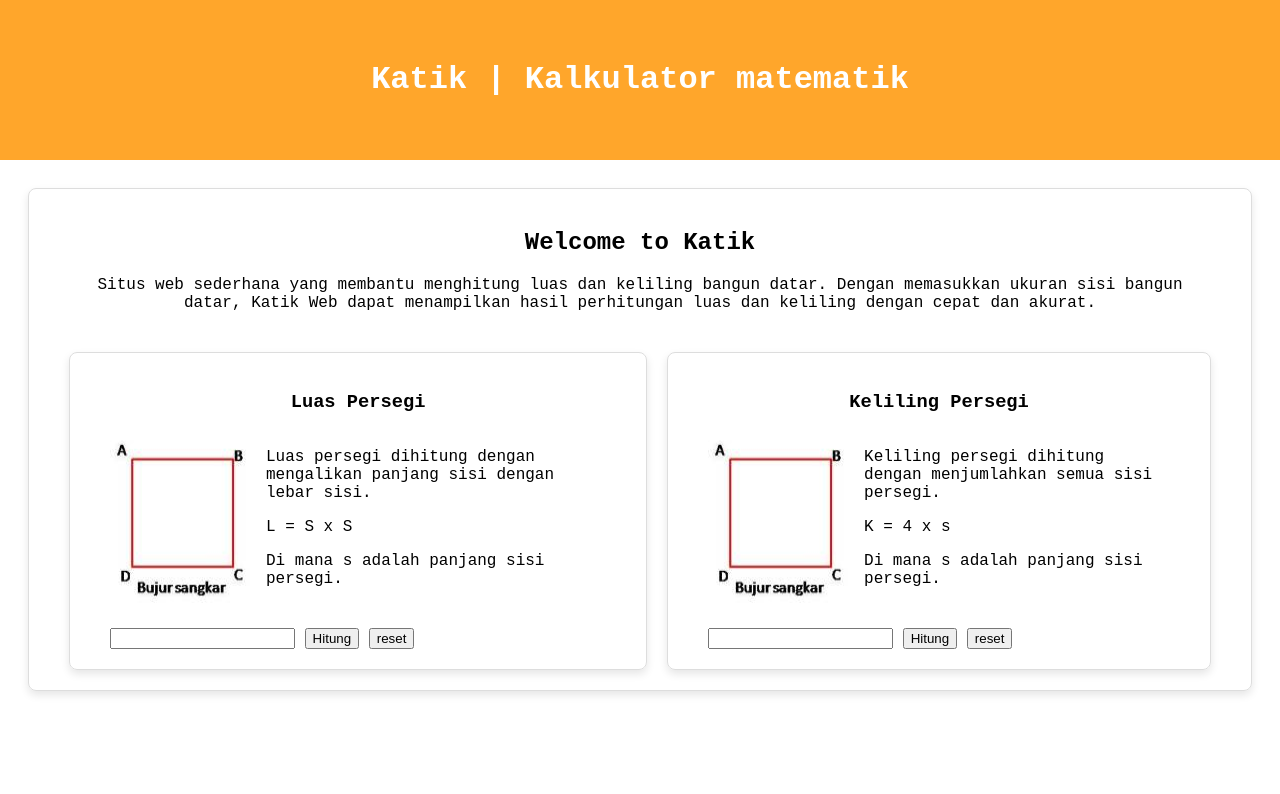
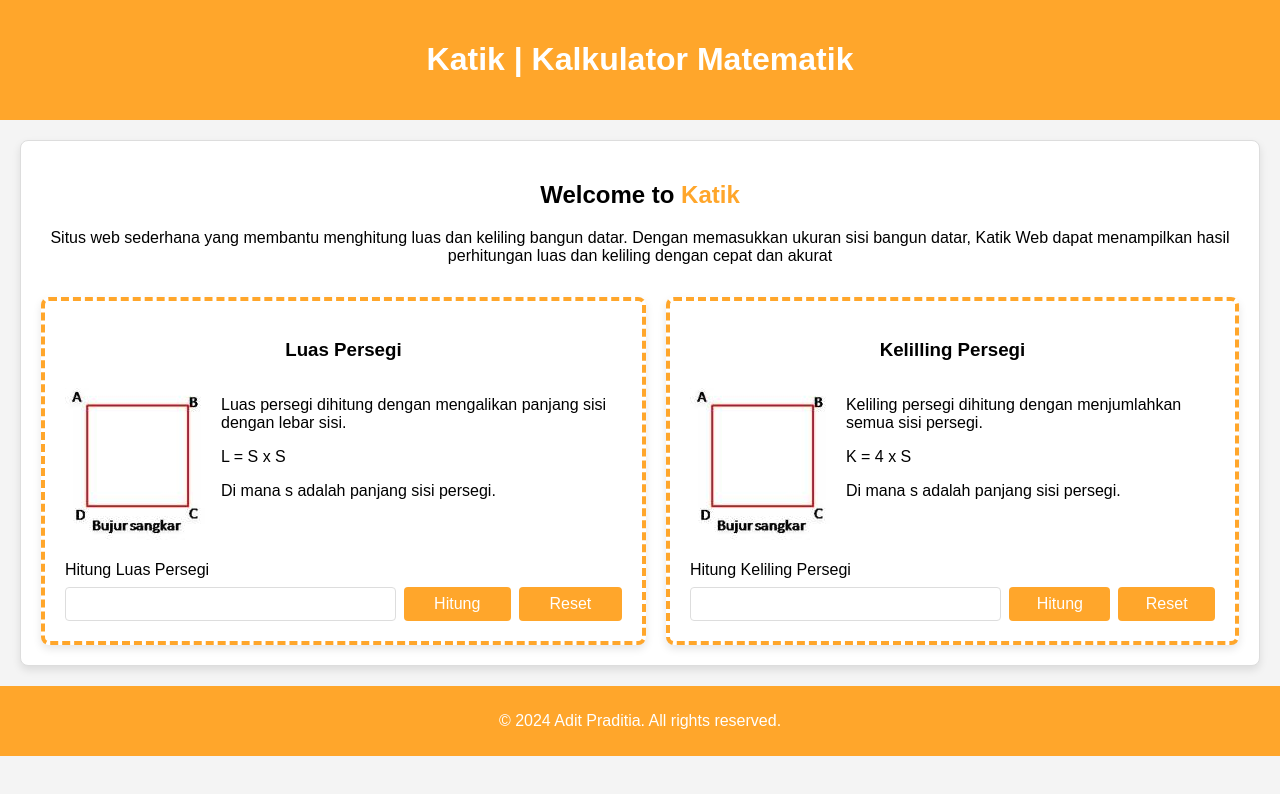
Before and after one commit to revou-fundamental-course/8-jan-24-praditia12, a plain HTML site: page index.html in a window 1280 px wide. Drawn offline with Linux system fonts and the light colour scheme.

Commit message:
slicing design part 2

```diff
--- a/css/style.css
+++ b/css/style.css
@@ -1,18 +1,19 @@
 body {
     margin: 0;
     padding: 0;
-    font-family: 'Courier New', Courier, monospace;
+    font-family: 'Montserrat', sans-serif;
+    background-color: #f4f4f4;
 }
 
 header {
     text-align: center;
     background-color: #FFA62B;
-    padding: 40px 0;
+    padding: 20px 0;
     color: white;
 }
 
 .container {
-    margin: 28px;
+    margin: 20px;
 }
 
 .card {
@@ -20,17 +21,26 @@ header {
     border-radius: 8px;
     overflow: hidden;
     box-shadow: 0 4px 8px rgba(0, 0, 0, 0.1);
-    padding: 20px 40px;
+    padding: 20px;
+    background-color: #fff;
 }
 
 .content-header {
     text-align: center;
-    margin-bottom: 40px;
+    margin-bottom: 32px;
+}
+
+span {
+    color: #FFA62B;
 }
 
 .content-body {
     display: flex;
     gap: 20px;
+}
+
+.content-body .card {
+    border: 4px dashed #FFA62B;
 }
 
 .content-body .card h3 {
@@ -43,9 +53,46 @@ header {
 }
 
 form {
-    margin-top: 24px;
+    margin-top: 20px;
+}
+
+label {
+    display: block;
+    margin-bottom: 8px;
+}
+
+.container-input {
+    display: flex;
+    gap: 8px;
+}
+
+input {
+    flex-grow: 3;
+    padding: 8px;
+    border: 1px solid #ddd;
+    border-radius: 4px;
+    box-sizing: border-box;
 }
 
 button {
-    flex: 2;
+    flex-grow: 1;
+    padding: 8px;
+    border: none;
+    border-radius: 4px;
+    cursor: pointer;
+    font-size: 16px;
+    background-color: #FFA62B;
+    color: #fff;
+    transition: background-color 0.3s ease;
 }
+
+button:hover {
+    background-color: #ec9128;
+}
+
+footer {
+    text-align: center;
+    padding: 10px;
+    background-color: #FFA62B;
+    color: #fff;
+}
--- a/index.html
+++ b/index.html
@@ -3,29 +3,29 @@
     <head>
         <meta charset="UTF-8" />
         <meta name="viewport" content="width=device-width, initial-scale=1.0" />
-        <title>Document</title>
+        <title>Katik | Kalkulator Matematik</title>
         <link rel="stylesheet" href="css/style.css" />
     </head>
     <body>
         <header>
-            <h1>Katik | Kalkulator matematik</h1>
+            <h1>Katik | Kalkulator Matematik</h1>
         </header>
         <main>
             <div class="container">
                 <div class="card">
                     <div class="content-header">
-                        <h2>Welcome to Katik</h2>
+                        <h2>Welcome to <span>Katik</span></h2>
                         <p>
                             Situs web sederhana yang membantu menghitung luas dan keliling bangun datar. Dengan
                             memasukkan ukuran sisi bangun datar, Katik Web dapat menampilkan hasil perhitungan luas dan
-                            keliling dengan cepat dan akurat.
+                            keliling dengan cepat dan akurat
                         </p>
                     </div>
                     <div class="content-body">
                         <div class="card">
                             <h3>Luas Persegi</h3>
                             <div class="keterangan">
-                                <img src="assets/persegi.jpg" alt="persegi" />
+                                <img src="assets/persegi.jpg" alt="Luas Persegi Image" />
                                 <div>
                                     <p>Luas persegi dihitung dengan mengalikan panjang sisi dengan lebar sisi.</p>
                                     <p>L = S x S</p>
@@ -33,30 +33,39 @@
                                 </div>
                             </div>
                             <form action="">
-                                <input type="number" />
-                                <button>Hitung</button>
-                                <button>reset</button>
+                                <label for="luasPersegiInput">Hitung Luas Persegi</label>
+                                <div class="container-input">
+                                    <input type="number" id="luasPersegiInput" />
+                                    <button type="submit">Hitung</button>
+                                    <button type="reset">Reset</button>
+                                </div>
                             </form>
                         </div>
                         <div class="card">
-                            <h3>Keliling Persegi</h3>
+                            <h3>Kelilling Persegi</h3>
                             <div class="keterangan">
-                                <img src="assets/persegi.jpg" alt="persegi" />
+                                <img src="assets/persegi.jpg" alt="Keliling Persegi Image" />
                                 <div>
                                     <p>Keliling persegi dihitung dengan menjumlahkan semua sisi persegi.</p>
-                                    <p>K = 4 x s</p>
+                                    <p>K = 4 x S</p>
                                     <p>Di mana s adalah panjang sisi persegi.</p>
                                 </div>
                             </div>
                             <form action="">
-                                <input type="number" />
-                                <button>Hitung</button>
-                                <button>reset</button>
+                                <label for="kelilingPersegiInput">Hitung Keliling Persegi</label>
+                                <div class="container-input">
+                                    <input type="number" id="kelilingPersegiInput" />
+                                    <button type="submit">Hitung</button>
+                                    <button type="reset">Reset</button>
+                                </div>
                             </form>
                         </div>
                     </div>
                 </div>
             </div>
         </main>
+        <footer>
+            <p>&copy; 2024 Adit Praditia. All rights reserved.</p>
+        </footer>
     </body>
 </html>
```
